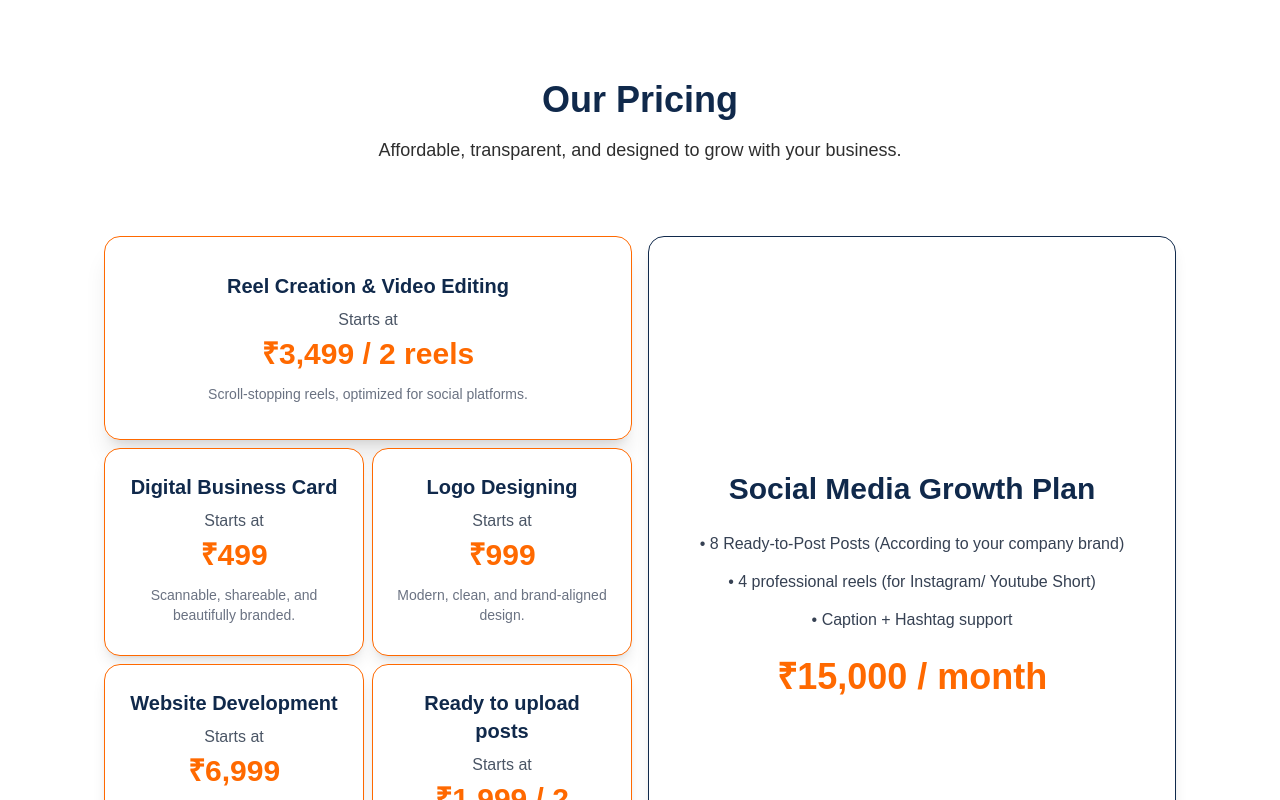
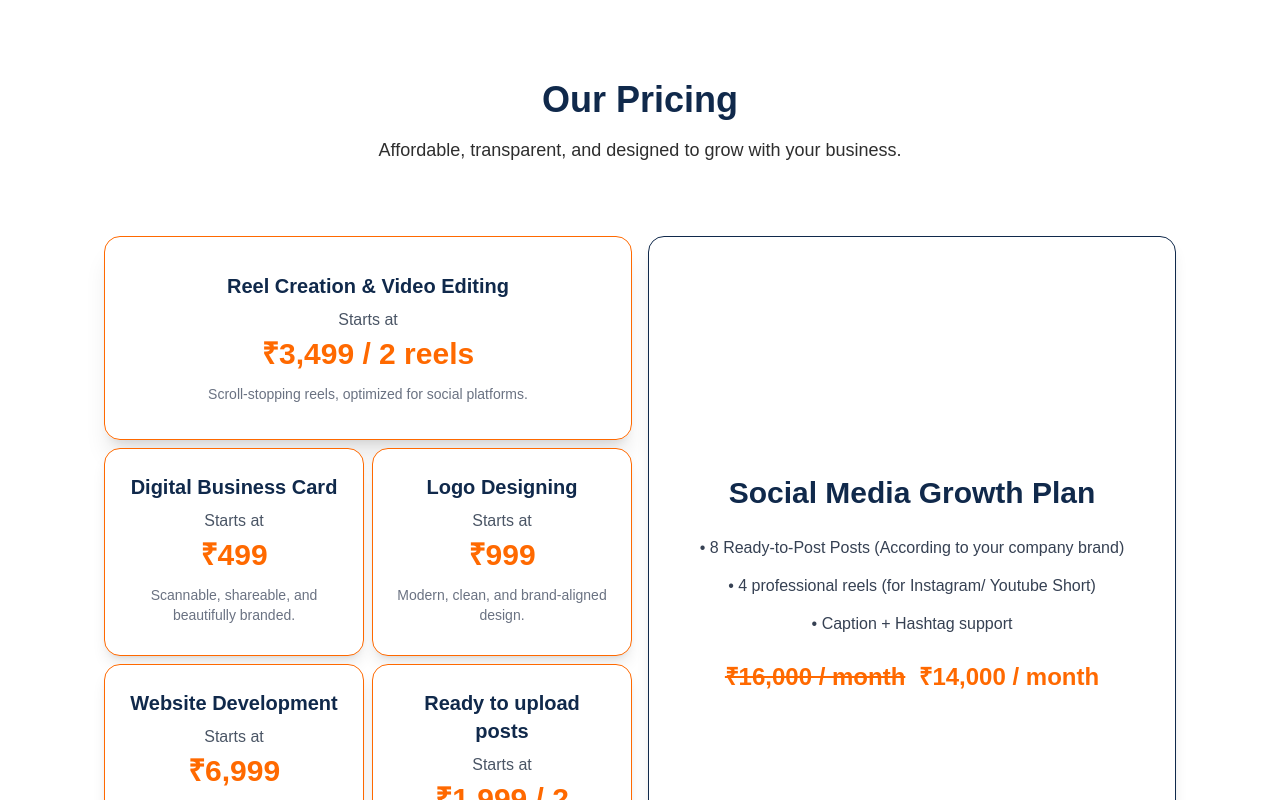
Before and after one commit to Ravindra-unuri/hanuverse-portfolio, a Next.js app: page /components/PricingSection in a window 1280 px wide. Shown: the top 800 px of the page. Built offline with nearby package versions, Linux system fonts and the light colour scheme.

Commit message:
changes in pricing section of the pack

```diff
--- a/src/pages/components/PricingSection.js
+++ b/src/pages/components/PricingSection.js
@@ -83,8 +83,16 @@ export default function PricingSection() {
                         </ul>
 
                         <div className="text-center">
-                            <h1 className="text-4xl font-extrabold text-orange-500 mb-6">₹15,000 / month</h1>
+                            <h1 className="text-2xl font-extrabold text-orange-500 mb-6">
+                                <span className="line-through">
+                                    ₹16,000 / month
+                                </span>
+                                <span>
+                                    &nbsp;&nbsp;₹14,000 / month
+                                </span>
+                            </h1>
                         </div>
+
                     </motion.div>
                 </motion.div>
             </div>
```
